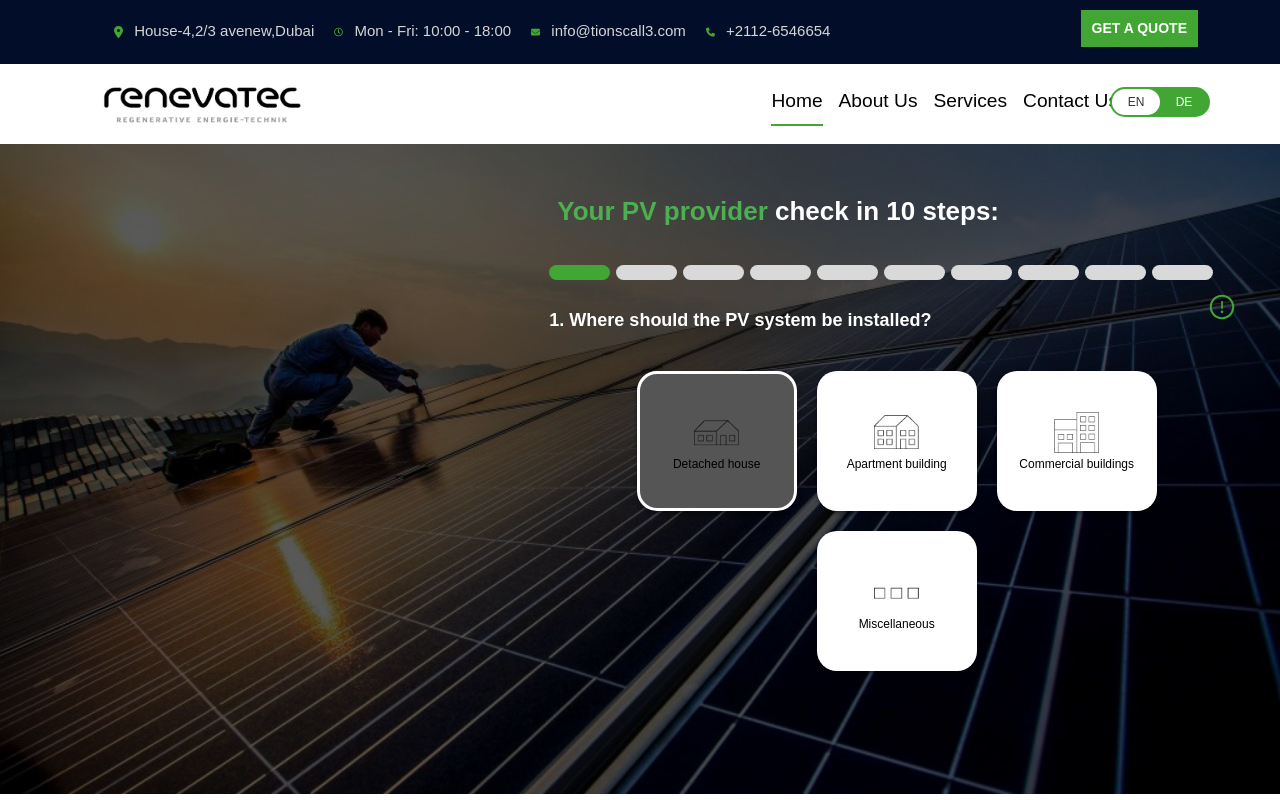
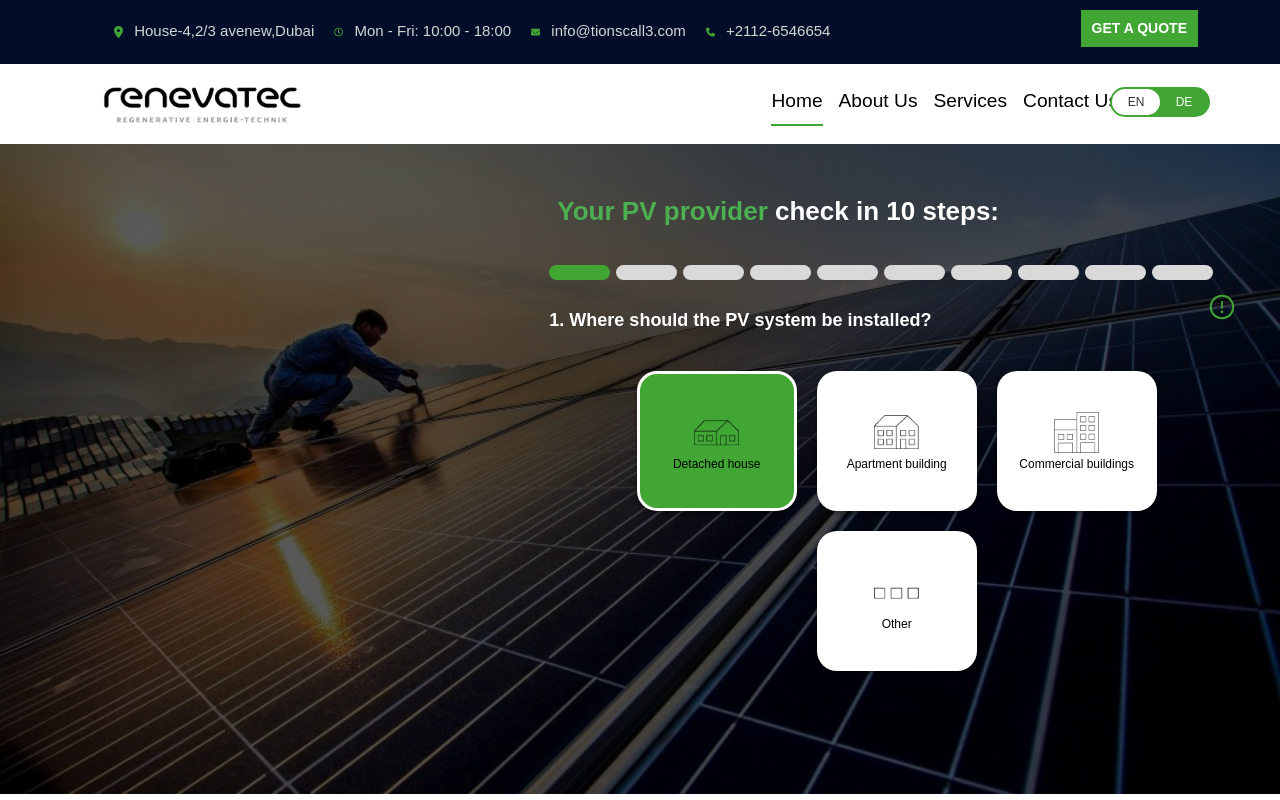
Before and after one commit to phprahul1998/rentech, a Next.js app: page / in a window 1280 px wide. In both pictures the pointer is over the button "Detached house". Shown: the top 800 px of the page. Built offline with nearby package versions, Linux system fonts and the light colour scheme.

Commit message:
change image tag4

```diff
--- a/public/translations/en/translations.json
+++ b/public/translations/en/translations.json
@@ -76,7 +76,7 @@
                 "option1": "Detached house",
                 "option2": "Apartment building",
                 "option3": "Commercial buildings",
-                "option4": "Miscellaneous"
+                "option4": "Other"
             },
             "step2": {
                 "heading": "How much space do you have available?",
--- a/styles/multistep.css
+++ b/styles/multistep.css
@@ -44,7 +44,7 @@
 }
 
 .commonbtn:hover {
-    background-color: #555555;
+    background-color: #41A634;
     border: 3px solid #fff;
     /* Change the border style and color as desired */
 }
```
